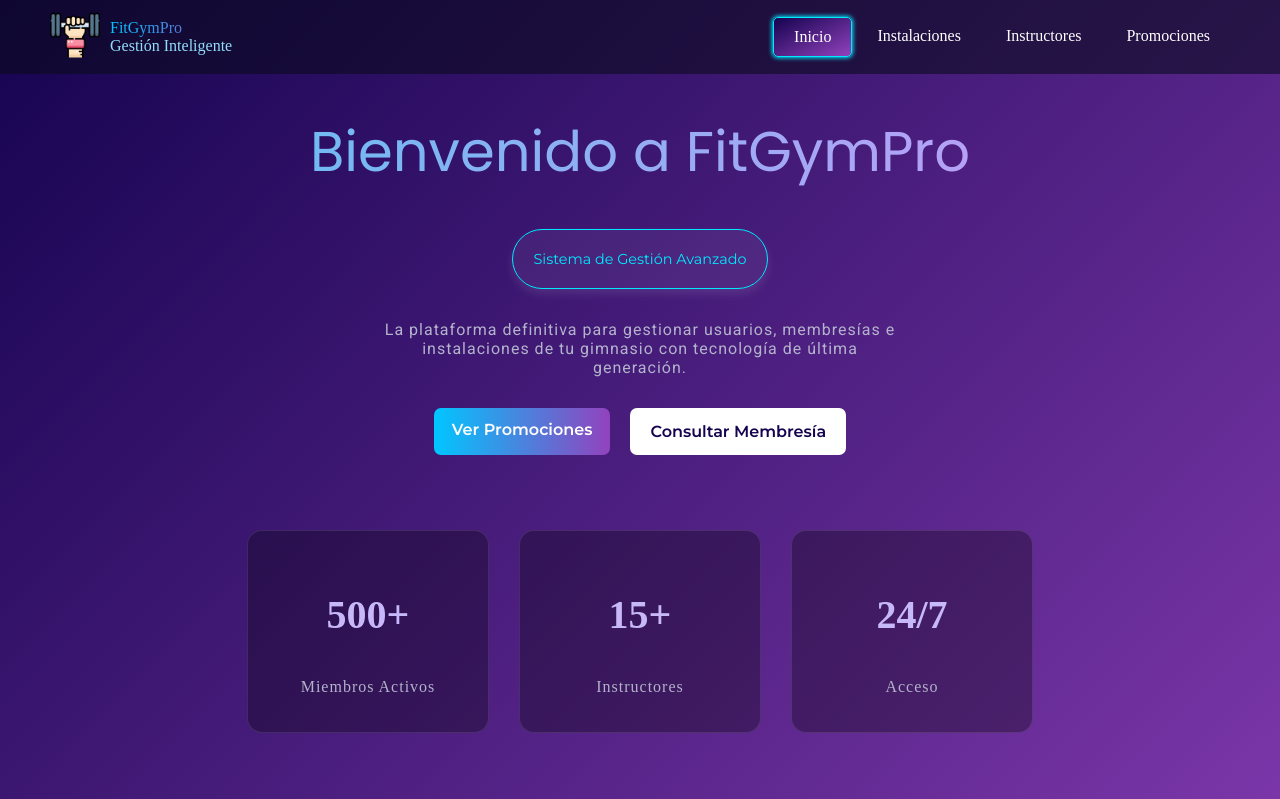
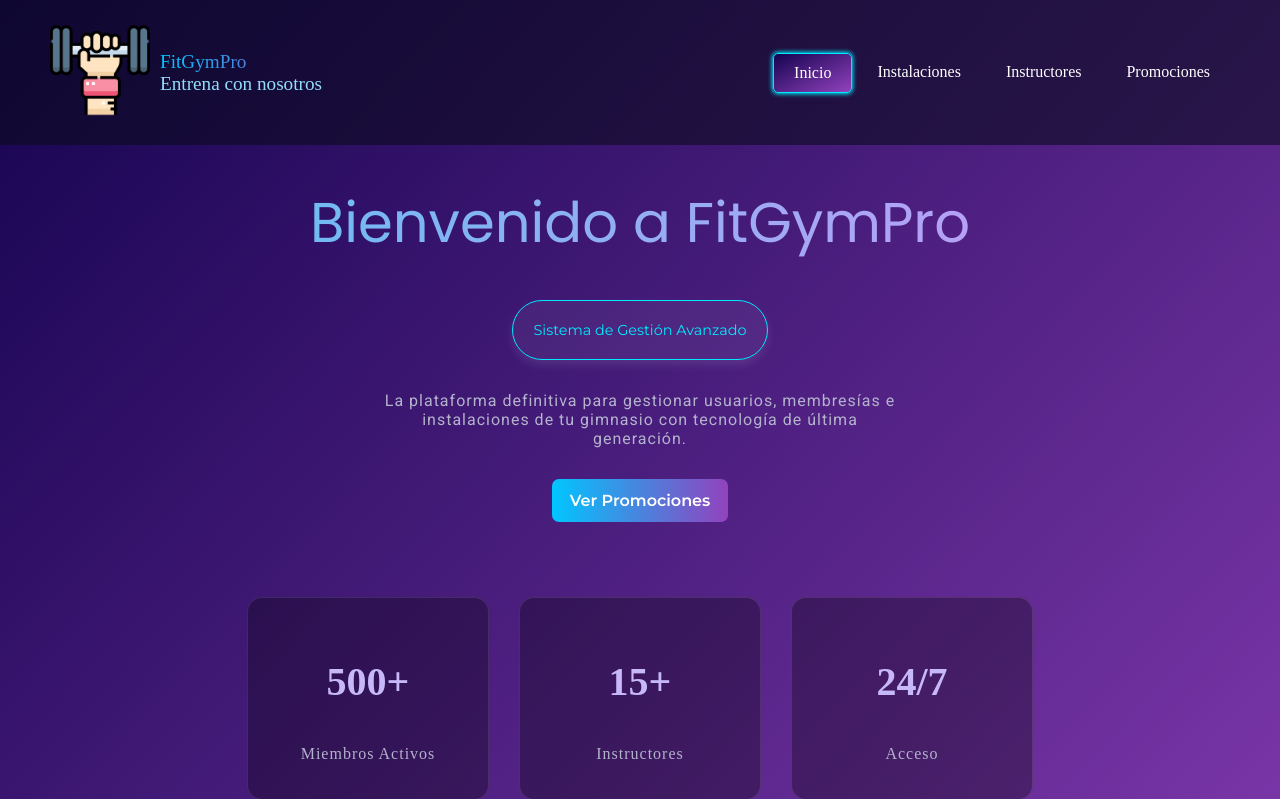
Before and after one commit to DiegoAlviarez/FIT-GYM-PRO, a CodeIgniter 4 app: the page made by app/Views/index.php in a window 1280 px wide. Shown: the top 799 px of the page. Run offline with PHP 8.4 and a stand-in for CodeIgniter, Linux system fonts and the light colour scheme; the template is opened without the code that fills it, so the values that code supplies are empty; some libraries are stand-ins or nearby versions.

Commit message:
cambios nav

```diff
--- a/app/Views/index.php
+++ b/app/Views/index.php
@@ -17,7 +17,7 @@
     <p class="texto"> La plataforma definitiva para gestionar usuarios, membresías e <br> instalaciones de tu gimnasio con tecnología de última<br> generación.</p>
     <div class="botones">
         <a class="primer-btn" href="<?= base_url('promociones') ?>"> Ver Promociones </a>
-        <a class="segundo-btn" href="#"> Consultar Membresía </a>
+
     </div>
     <div class="contenedor">
         <div class="tarjetas">
--- a/app/Views/layouts/plantilla.php
+++ b/app/Views/layouts/plantilla.php
@@ -20,11 +20,11 @@
         <nav>
             <div class="logo">
                 <div >
-                    <img src="<?= base_url('imagenes/imagen1.png') ?>" alt="FitGymPro" width="50" title="FitGymPro">
+                    <img src="<?= base_url('imagenes/imagen1.png') ?>" alt="FitGymPro" width="100" title="FitGymPro">
                 </div>
                 <div class="text-logo" >
                     <span class="a">FitGymPro</span>
-                    <span class="b">Gestión Inteligente</span>
+                    <span class="b">Entrena con nosotros</span>
                 </div>
             </div>
             <div class="menu">
--- a/public/estilos/estilo.css
+++ b/public/estilos/estilo.css
@@ -23,7 +23,7 @@ body{
 /* El menú de navegación */
 nav{
     background-color: #0a0a1e99;
-    padding: 10px 50px;
+    padding: 20px 50px;
     display: flex;
     justify-content: space-between;
     align-items: center;
@@ -56,16 +56,11 @@ nav{
     box-shadow: 0px 0px 4px 1px#00eaff; /* Efecto neón */
 }
 
-/* Efecto hover en la imágen del menú */
-nav img:hover{
-    transform: scale(1.1); /* Aumenta el tamaño */
-}
-
-
 .logo{
     display: flex;
     align-items: center;
     gap: 10px;
+    font-size: larger;
 }
 /* Usa el flexbox para la posición */
 .text-logo{
```
